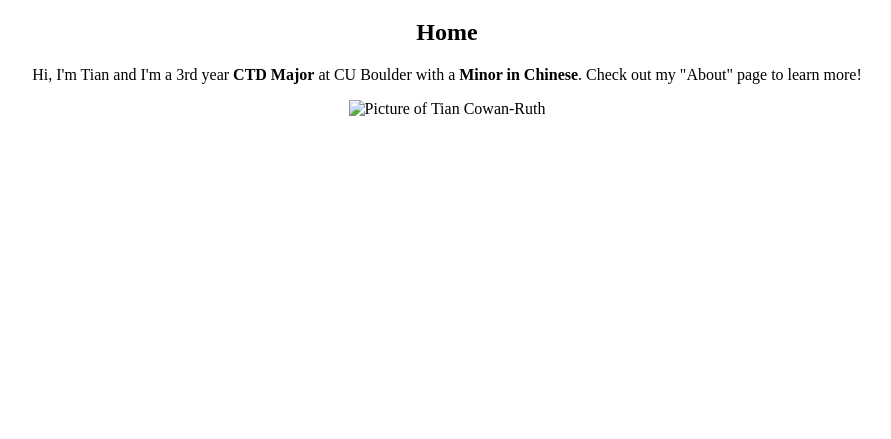
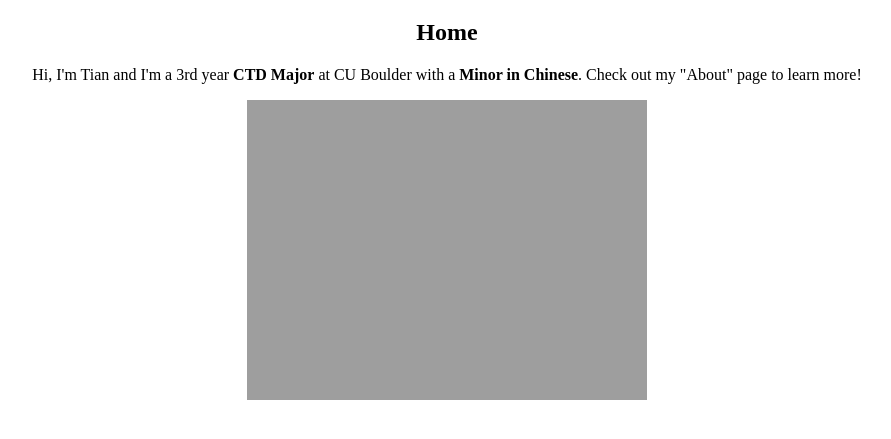
Before and after one commit to tiancruth/WebFall2025, a plain HTML site: page wa3/home.html in a window 1280 px wide. Shown: the part 87-526 px from the top of the page, without its empty margins (193-1084 px from the left). Drawn offline with Linux system fonts and the light colour scheme; the site is published under a folder, as on GitHub Pages, so addresses that start at the root find nothing.

Commit message:
Update home.html

```diff
--- a/wa3/home.html
+++ b/wa3/home.html
@@ -21,7 +21,7 @@
     <h2 style="text-align: center;">Home</h2>
     <p style="text-align: center;">Hi, I'm Tian and I'm a 3rd year <b>CTD Major</b> at CU Boulder with a <b>Minor in Chinese</b>. Check out my "About" page to learn more!</p>
 
-    <img style="max-width: 500px;" src="/wa3/pics/Me.jpeg" alt="Picture of Tian Cowan-Ruth">
+    <img style="max-width: 500px;" src="../wa3/pics/Me.jpeg" alt="Picture of Tian Cowan-Ruth">
 
 
     <!--
```
